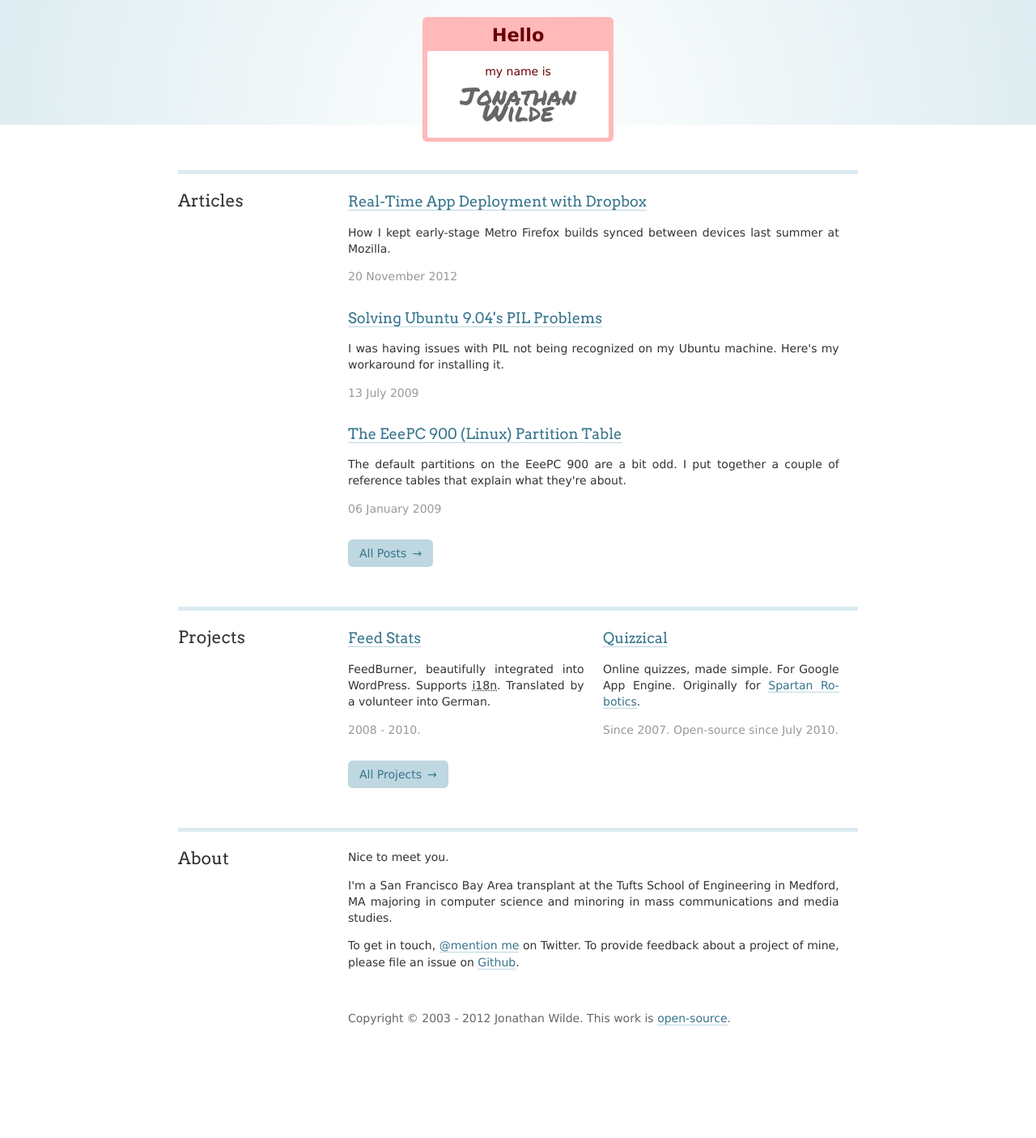
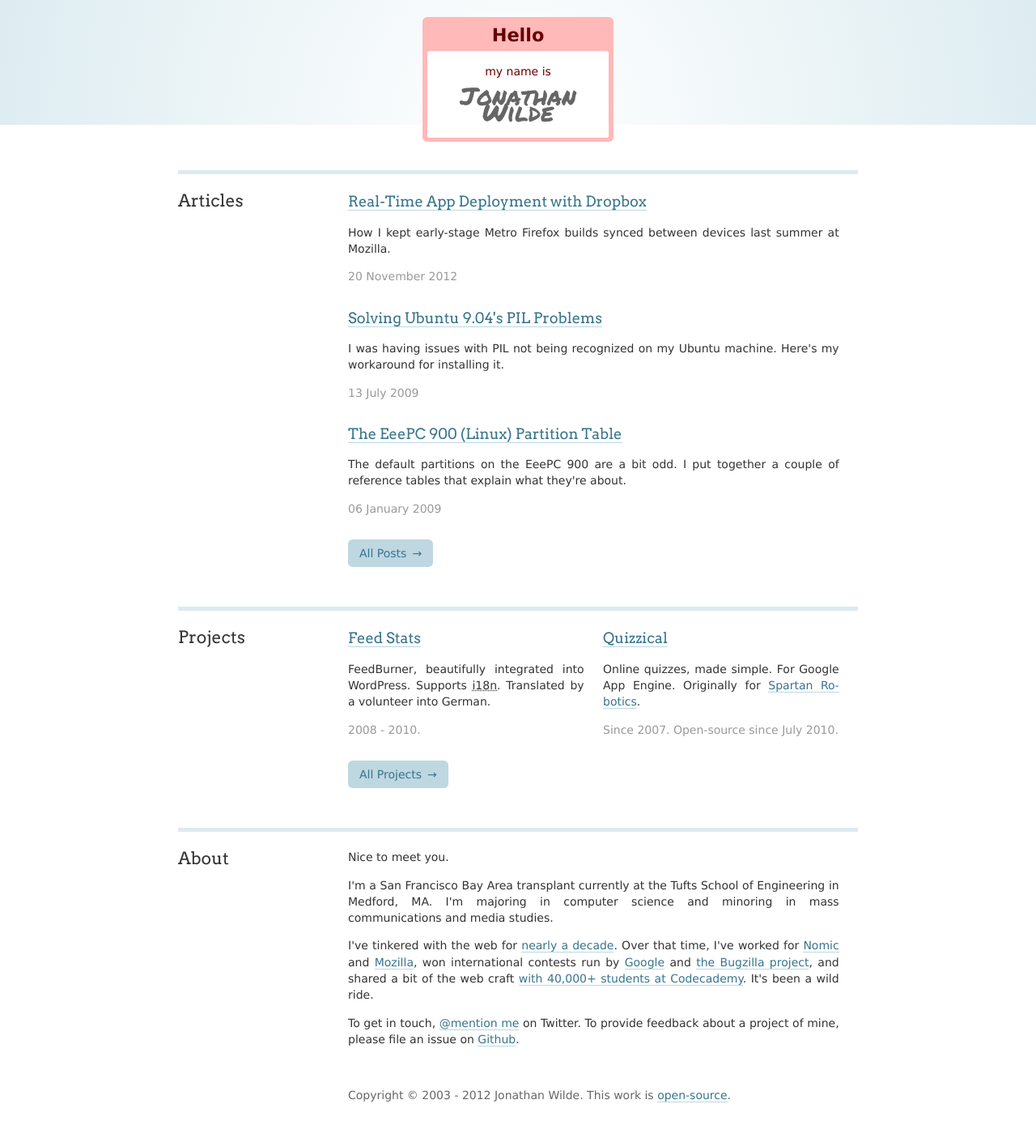
Before and after one commit to hellojwilde/hellojwilde.github.io, a Jekyll site: the page built from index.html, in a window 1280 px wide. Shown: the whole page at 81% size. Built offline with Jekyll 4.4.1, drawn with Linux system fonts in a browser that asks for light colours; nearby versions of some CDN libraries; before the commit the page ends 1309 px from its top, so only the background shows below that.

Commit message:
Nearly ten years.

```diff
--- a/index.html
+++ b/index.html
@@ -84,9 +84,21 @@ classes: home hresume
             Nice to meet you.
         </p>
         <p>
-            I'm a San Francisco Bay Area transplant at the Tufts
-            School of Engineering in Medford, MA majoring in computer
+            I'm a San Francisco Bay Area transplant currently at the Tufts
+            School of Engineering in Medford, MA. I'm majoring in computer
             science and minoring in mass communications and media studies.
+        </p>
+        <p>
+            I've tinkered with the web for
+            <a href="http://whois.domaintools.com/speedbreeze.com">nearly a decade</a>.
+            Over that time, I've worked for <a href="http://www.nomic.com/">Nomic</a> and
+            <a href="https://twitter.com/asadotzler/status/254061464795619330">Mozilla</a>,
+            won international contests run by
+            <a href="http://code.google.com/opensource/ghop/2007-8/grandprize.html">Google</a> and
+            <a href="http://bugzillaupdate.wordpress.com/2011/03/31/winner-of-the-make-bugzilla-pretty-contest/">the Bugzilla project</a>,
+            and shared a bit of the web craft
+            <a href="https://twitter.com/Codecademy/status/172126622672109568">with 40,000+ students at Codecademy</a>.
+            It's been a wild ride.
         </p>
         <p>
             To get in touch, <a href="http://twitter.com/home?status=%40speedbreeze%20">@mention me</a> on Twitter.
```
